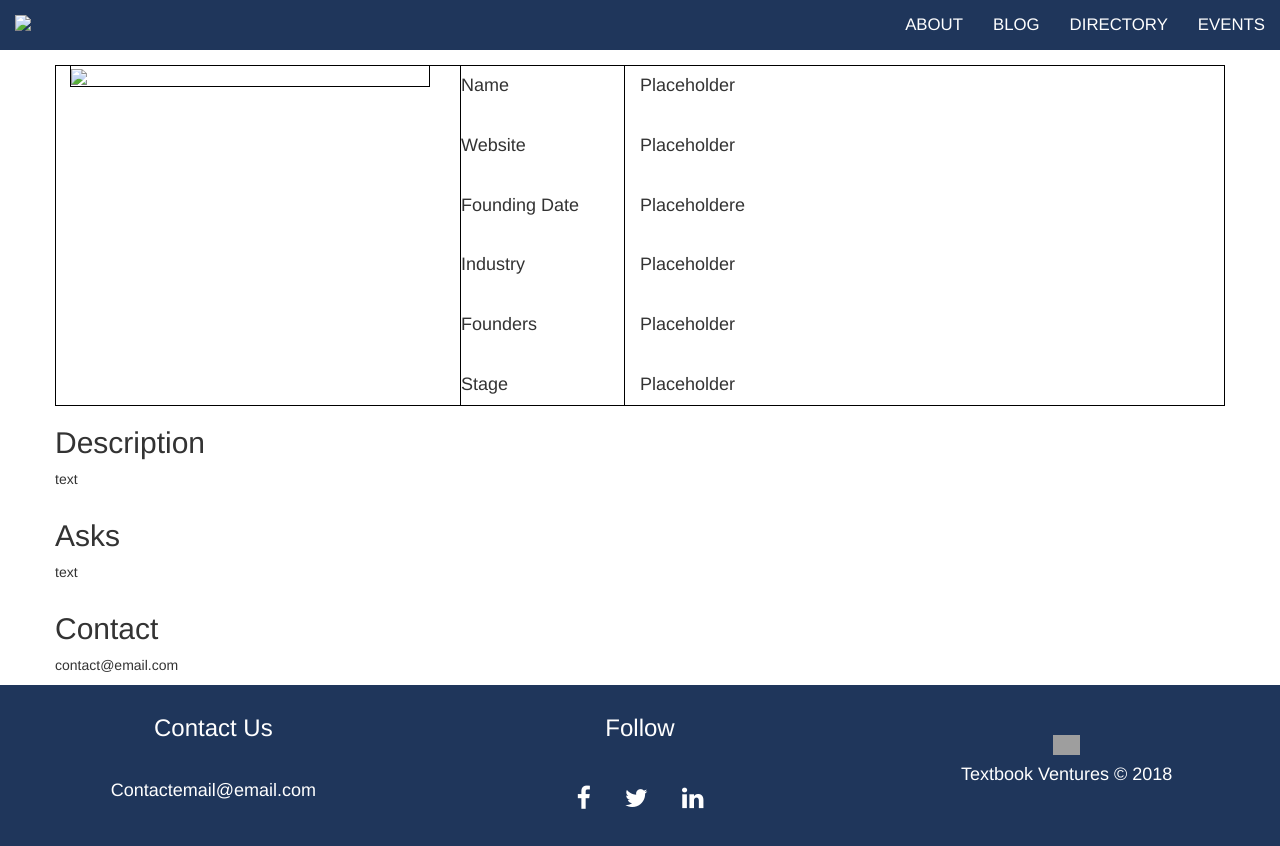
After one commit to Kevinwochan/Startup-Directory, a Django app: template startupdirectory/templates/profilePage.html in a window 1280 px wide. The commit adds this page. Run offline with Django 3.2, Linux system fonts and the light colour scheme; the template is opened without the code that fills it, so the values that code supplies are empty; some libraries are stand-ins or nearby versions; grey boxes are pictures that could not be loaded.

Commit message:
Refactoring Anmol's Frontend into Templates

```diff
--- /dev/null
+++ b/startupdirectory/templates/profilePage.html
@@ -0,0 +1,116 @@
+<!DOCTYPE html>
+<html>
+<head>
+  <title>Startup Profile</title>
+  <meta name="viewport" content="width=device-width, initial-scale=1">
+  <link rel="stylesheet" href="https://maxcdn.bootstrapcdn.com/bootstrap/3.3.7/css/bootstrap.min.css">
+  <link rel="stylesheet" href="https://cdnjs.cloudflare.com/ajax/libs/font-awesome/4.7.0/css/font-awesome.min.css">
+  <script src="https://ajax.googleapis.com/ajax/libs/jquery/3.2.1/jquery.min.js"></script>
+  <script src="https://maxcdn.bootstrapcdn.com/bootstrap/3.3.7/js/bootstrap.min.js"></script>
+  <link href="style.css" rel="stylesheet" />
+</head>
+
+<body>
+
+    <nav class="navbar navbar-default navbar-fixed-top" role="navigation">
+        <div class="container-fluid">
+            <div class="navbar-header">
+                <button type="button" class="navbar-toggle" data-toggle="collapse" data-target="#navbar-collapse-main">
+                    <span class="sr-only">Toggle Navigation</span>
+                    <span class="icon-bar"></span>
+                    <span class="icon-bar"></span>
+                    <span class="icon-bar"></span>
+                </button>
+                <a class="navbar-brand" href="#"><img class ="img-responsive" src="#"></a>
+            </div>
+            <!-- Nav Menu -->
+            <div class="collapse navbar-collapse" id="navbar-collapse-main">
+                <ul class="nav navbar-nav navbar-right">
+                    <li><a class="active" href="#">ABOUT</a></li>
+                    <li><a href="#">BLOG</a></li>
+                    <li><a href="#">DIRECTORY</a></li>
+                    <li><a href="#">EVENTS</a></li>
+                </ul>
+            </div>
+        </div>
+    </nav>
+
+    <div class="container" id="profile">
+        <div class="row">
+            <div class="col-md-4">
+                <div class="bordered">
+                    <img class="profilepic" src="#">
+                </div>
+            </div>
+            <div class="col-md-2">
+                <div class="bordered">
+                    <h4>Name</h3>
+                    <br>
+                    <h4>Website</h3>
+                    <br>
+                    <h4>Founding Date</h3>
+                    <br>
+                    <h4>Industry</h3>
+                    <br>
+                    <h4>Founders</h3>
+                    <br>
+                    <h4>Stage</h3>
+                </div>
+            </div>
+            <div>
+                <div class="bordered">
+                    <h4>Placeholder</h3>
+                    <br>
+                    <h4>Placeholder</h3>
+                    <br>
+                    <h4>Placeholdere</h3>
+                    <br>
+                    <h4>Placeholder</h3>
+                    <br>
+                    <h4>Placeholder</h3>
+                    <br>
+                    <h4>Placeholder</h3>
+                </div>
+            </div>
+        </div>
+        <div class="row" id="proftext">
+            <h2>Description</h2>
+            <p>text</p>
+        </div>
+        <div class="row" id="proftext">
+            <h2>Asks</h2>
+            <p>text</p>
+        </div>
+        <div class="row" id="proftext">
+            <h2>Contact</h2>
+            <p>contact@email.com</p>
+        </div>
+    </div>
+
+
+    <footer id="footer" class="container-fluid text-center">
+        <div class="row">
+            <div class="col-sm-4">
+                <h3>Contact Us</h3>
+                <br>
+                <h4>Contactemail@email.com</h4>
+            </div>
+
+            <div class="col-sm-4">
+                <h3>Follow</h3>
+                <br>
+                <a href="#" class="fa fa-facebook"></a>
+                <a href="#" class="fa fa-twitter"></a>
+                <a href="#" class="fa fa-linkedin"></a>
+            </div>
+
+            <div class="col-sm-4 center-block">
+                <img src="img/blocklabs-white.png" class="footer-logo">
+                <br>
+                <h4>Textbook Ventures &copy; 2018</h4>
+            </div>
+        </div>
+    </footer>
+
+</body>
+</html>
--- /dev/null
+++ b/startupdirectory/templates/style.css
@@ -0,0 +1,74 @@
+html, body {
+    height: 100%;
+    width: 100%;
+}
+
+.navbar {
+    background-color: #1f365b;
+    font-size: 1.2em;
+    max-height: 150px;
+    border: 0 !important;
+}
+
+.navbar-default .navbar-nav li a {
+    color: #FFFFFF;
+    font-weight: 500;
+}
+
+.navbar-default .navbar-nav li a:hover, .navbar-default .navbar-nav li a:active {
+    color: #FFFFFF;
+    font-weight: 700;
+}
+
+.img-responsive {
+    height: auto;
+    width: auto;
+    max-height: 60px;
+    max-width: 220px;
+    border: 0 !important;
+}
+
+body {
+    padding-top: 65px;
+}
+.bordered {
+    border: #000000 thin solid;
+}
+
+proftext {
+    padding-top: 35px;
+    padding-bottom: 35px;
+}
+
+footer {
+    width: 100%;
+    background-color: #1f365b;
+    color: #ffffff;
+    padding-top: 10px;
+    padding-left: 10px;
+    padding-right: 10px;
+    padding-bottom: 20px;
+}
+
+#footer h3 {
+    font-weight: 500;
+}
+
+#footer img {
+    height: auto;
+    width: auto;
+    max-height: 60px;
+    max-width: 220px;
+    border: 0 !important;
+    padding-top: 40px;
+}
+
+.fa {
+    padding: 15px;
+    font-size: 25px;
+    color: #ffffff;
+}
+
+.fa:hover {
+    text-decoration: none;
+}
```
Also changed, not shown: apps/base/templates/base/home.html (+19 -1 lines), startupdirectory/templates/base.html (+68 -31 lines), startupdirectory/templates/index.html (added, +83 -0 lines).
